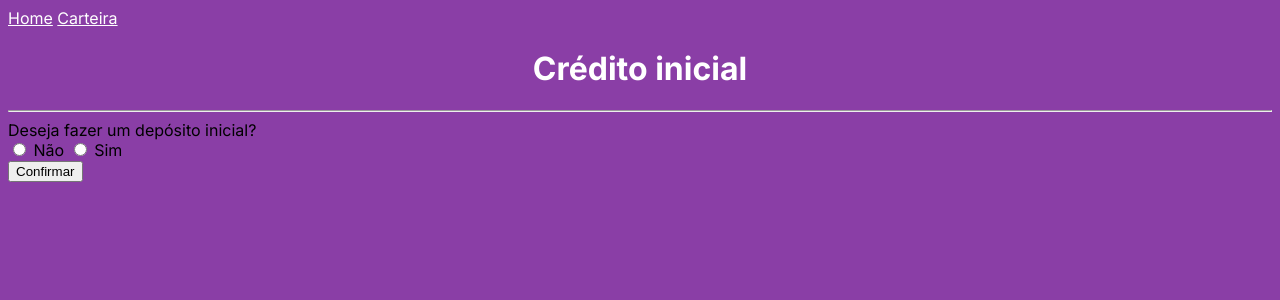
After one commit to AugFidelis/Projeto-Integrador-II, a Flask app: page /auth/credito-inicial in a window 1280 px wide. The commit adds this page. Shown: the top 300 px of the page. Run offline with Flask 3, Linux system fonts and the light colour scheme; a user stored in the database is signed in.

Commit message:
Adicionada tela de crédito inicial após cadastro

```diff
--- a/projeto/website/__init__.py
+++ b/projeto/website/__init__.py
@@ -7,9 +7,11 @@ def create_app():
     from .auth import auth
     from .carteira import carteira
     from .home import home
+    from .eventos import eventos
 
     app.register_blueprint(auth, url_prefix='/auth')
     app.register_blueprint(carteira, url_prefix='/carteira')
     app.register_blueprint(home, url_prefix='/')
+    app.register_blueprint(eventos, url_prefix='/eventos')
 
     return app
--- a/projeto/website/auth.py
+++ b/projeto/website/auth.py
@@ -63,7 +63,28 @@ def cadastro():
             # adicionar usuario pro banco de dados
             cursor.execute("INSERT INTO usuario (email, senha, nome, data_nascimento) VALUES (%s, %s, %s, %s)", (email, senha1, nome, data_nascimento))
             connection.commit()
-            flash('Usuário registrado com sucesso!', category='sucesso')
-            return redirect(url_for('auth.login'))
+
+            # Fazer login automático
+            session['logado'] = True
+            session['email'] = email
+            session['nome'] = nome
+            session['data_nascimento'] = data_nascimento
+            session['saldo'] = 0.0  # Saldo inicial
+
+            # flash('Usuário registrado com sucesso!', category='sucesso')
+            return redirect(url_for('auth.credito_inicial'))
 
     return render_template('cadastro.html')
+
+@auth.route('/credito-inicial', methods=['GET', 'POST'])
+def credito_inicial():
+    if not session.get('logado'):
+        return redirect(url_for('auth.login'))
+
+    if request.method == 'POST':
+        if request.form.get('deposito_inicial') == 'sim':
+            return redirect(url_for('carteira.compra'))
+        else:
+            return redirect(url_for('home.pagina_home'))
+
+    return render_template('credito_inicial.html')
--- /dev/null
+++ b/projeto/website/templates/credito_inicial.html
@@ -0,0 +1,22 @@
+{% extends 'base.html' %}
+
+{% block titulo %}Crédito inicial{% endblock %}
+{% block nome %}Crédito inicial{% endblock %}
+
+{% block conteudo %}
+<div>
+    <form method="POST" action="{{ url_for('auth.credito_inicial') }}">
+        <label>Deseja fazer um depósito inicial?</label>
+
+        <div>
+            <input type="radio" id="nao" name="deposito_inicial" value="nao">
+            <label for="nao">Não</label>
+
+            <input type="radio" id="sim" name="deposito_inicial" value="sim">
+            <label for="sim">Sim</label>
+        </div>
+
+        <button type="submit">Confirmar</button>
+    </form>
+</div>
+{% endblock %}
--- a/projeto/website/templates/home.html
+++ b/projeto/website/templates/home.html
@@ -9,7 +9,7 @@
         <h2>Bem-vindo, {{ nome }}!</h2>
         <a href="{{ url_for('auth.logout') }}">Sair</a>
     </div>
-    <a href="{{ url_for('home.criar_evento') }}">Criar evento</a>
-    <a href="{{ url_for('home.apostar') }}">Apostar</a>
+    <a href="{{ url_for('eventos.criar_evento') }}">Criar evento</a>
+    <a href="{{ url_for('eventos.apostar') }}">Apostar</a>
 </div>
 {% endblock %}
```
Also changed, not shown: projeto/website/eventos.py (+11 -0 lines), projeto/website/home.py (+0 -8 lines).
